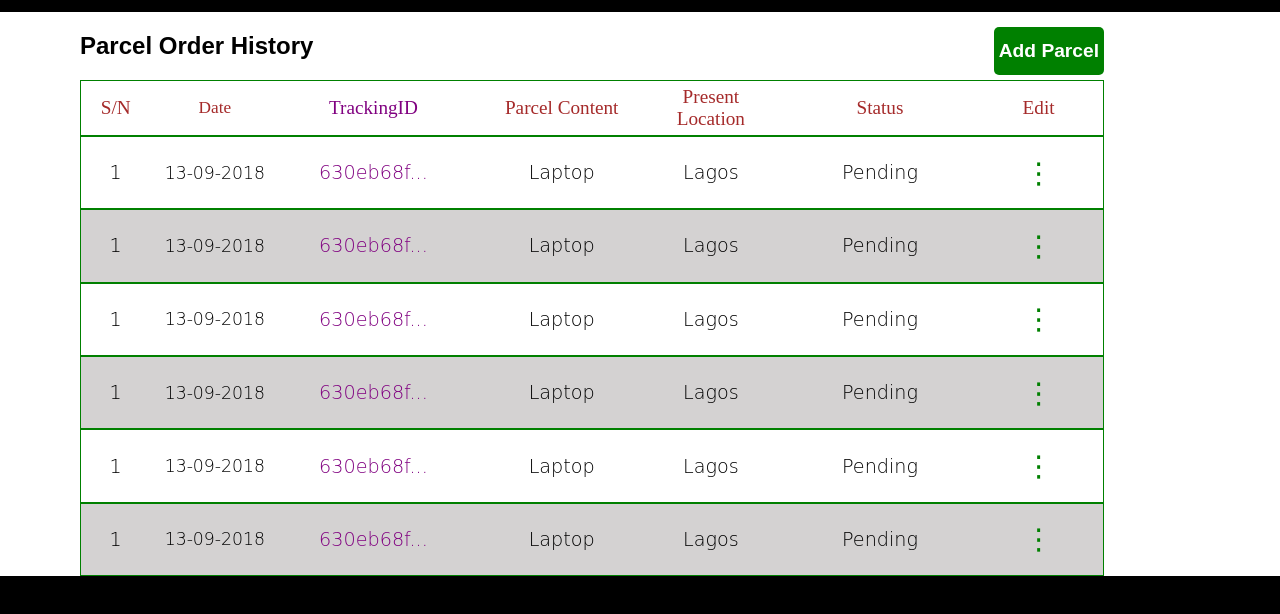
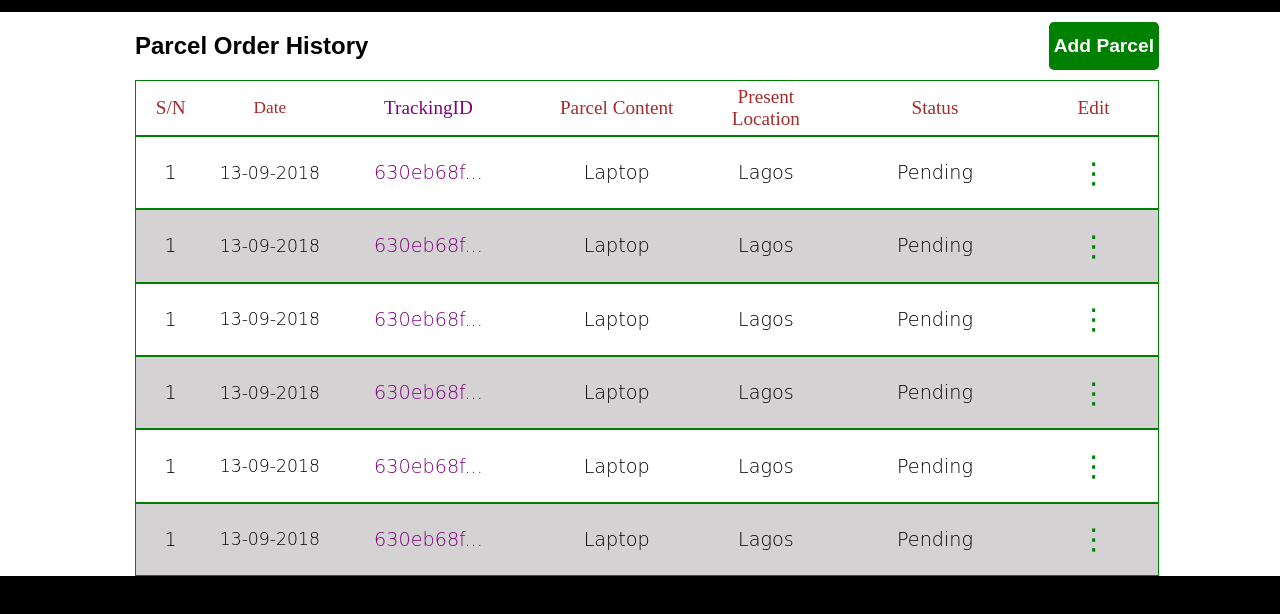
Before and after one commit to Joyce-O/SendIT, a website: page UI/place_order.html in a window 1280 px wide. Shown: the part 88-702 px from the top of the page. Drawn offline with Linux system fonts and the light colour scheme.

Commit message:
[ch #161909150] Center place_order table

```diff
--- a/UI/css/place_order.css
+++ b/UI/css/place_order.css
@@ -487,7 +487,7 @@ aside h3 {
     margin-top: 20px;
     justify-content: space-between;
     max-width: 80%;
-    margin-left: 80px;
+    margin-left: 135px;
     padding-left: 0px;
 }
 .order-sum-wrap h2 {
@@ -495,7 +495,7 @@ aside h3 {
  /* margin: 30px; */
 }
 .aside-diva {
-    margin-top: 15px;
+    margin-top: 10px;
 
 }
 .aside-diva #add-parcel{
@@ -514,7 +514,7 @@ display: flex;
 flex-direction: column;
 justify-content: center;
 /* margin: 10px; */
-margin-left: 80px;
+margin-left: 135px;
 max-height: auto;
  }
  .order-wrapper > * {
```
